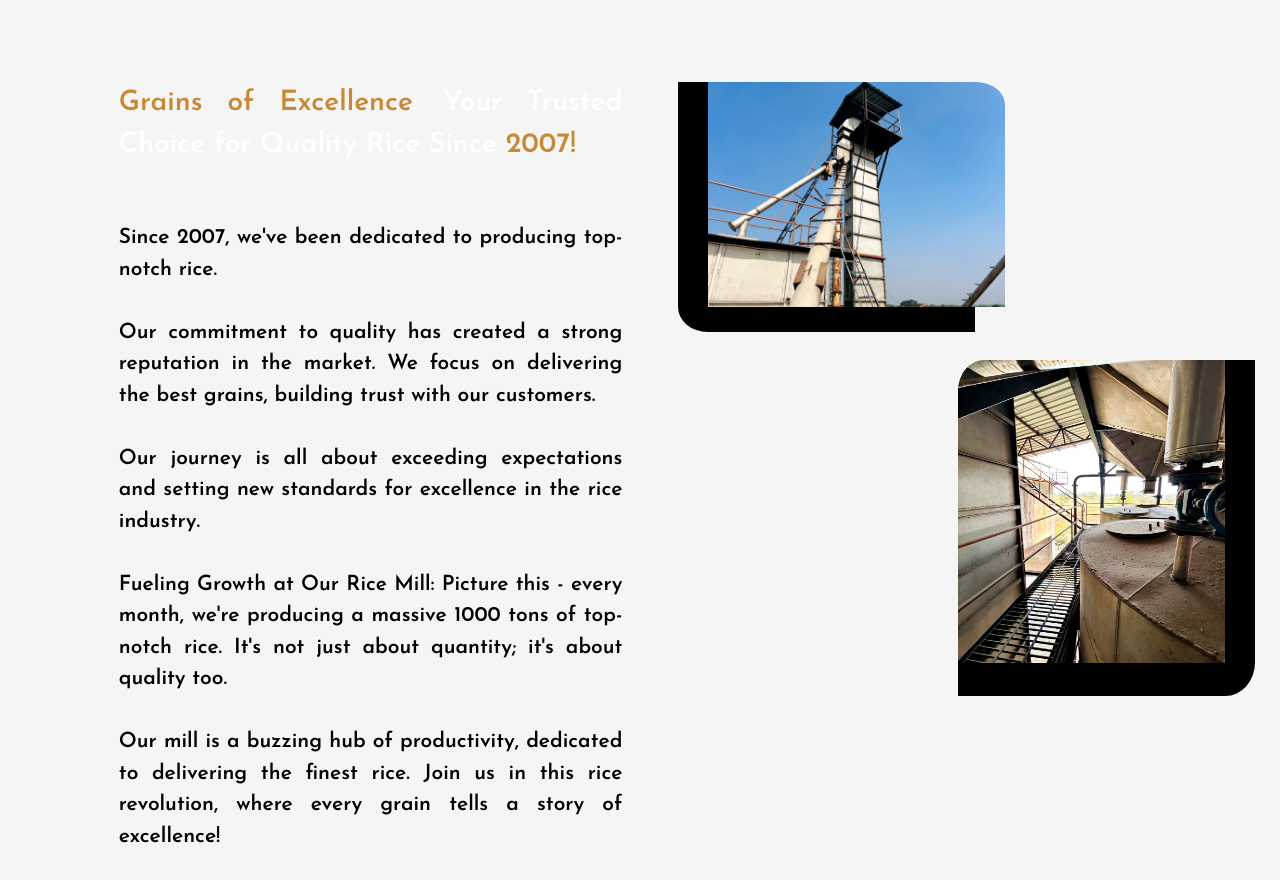
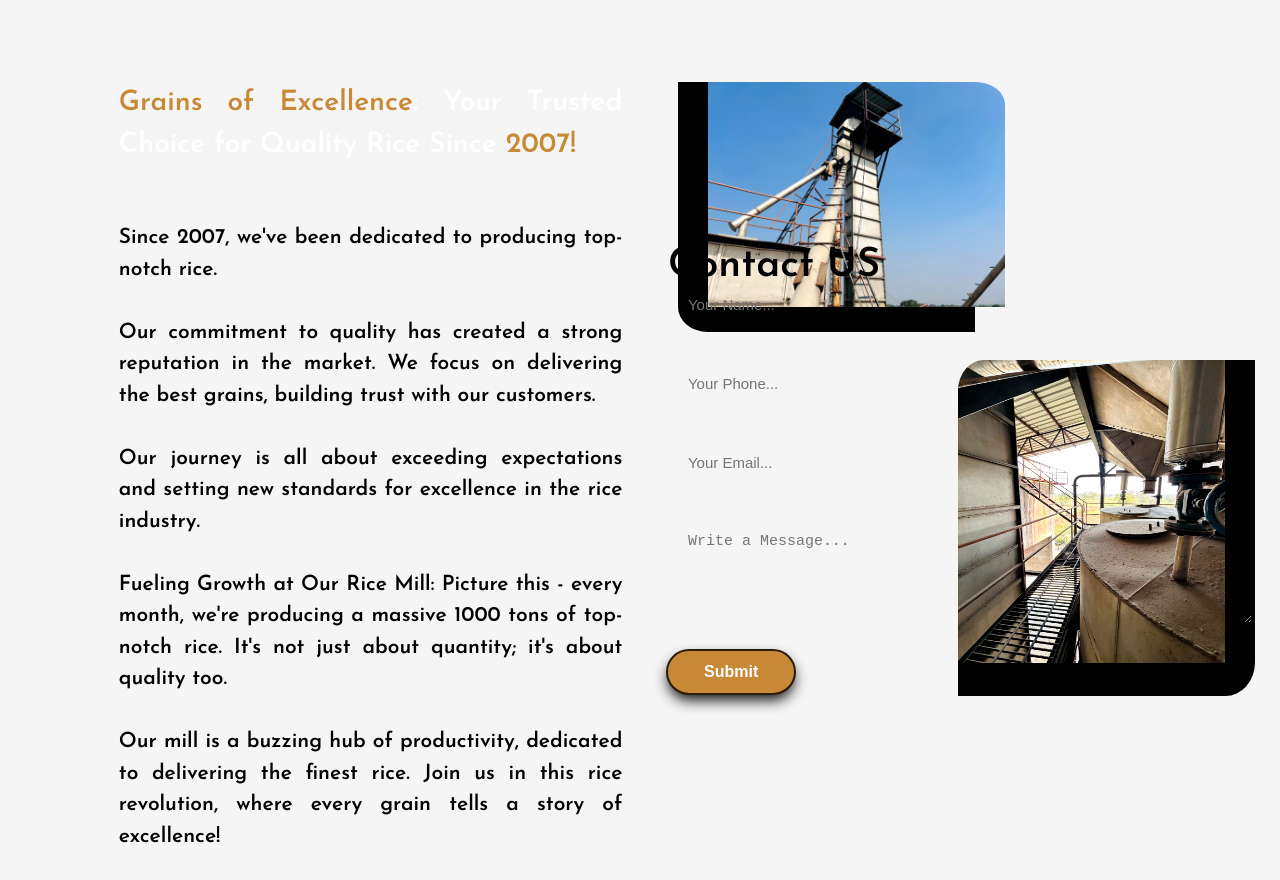
Before and after one commit to sujataprasad01/Rice-Mill-Website, a React (Create React App) app: page / in a window 1280 px wide. Shown: the part 2320-3200 px from the top of the page. Built offline with nearby package versions, Linux system fonts and the light colour scheme.

Commit message:
modified

```diff
--- a/src/App.js
+++ b/src/App.js
@@ -3,6 +3,7 @@ import Navbar from './components/Navbar/Navbar';
 import Home from './components/home/Home';
 import Footer from './components/footer/Footer';
 import About from './components/about/About';
+import Contact from './components/contact/Contact';
 // import { FontAwesomeIcon } from '@fortawesome/react-fontawesome';
 
 function App() {
@@ -12,6 +13,7 @@ function App() {
    <Navbar></Navbar>
    <Home></Home>
    <About></About>
+   <Contact></Contact>
    <Footer></Footer>
     </div>
     </>
--- a/src/components/contact/Contact.css
+++ b/src/components/contact/Contact.css
@@ -0,0 +1,97 @@
+/* Contact CSS */
+#contact{
+    padding:3rem 0;
+
+    .contact_wrapper{
+        display:flex;
+        justify-content:space-between;
+        margin-top:4rem;
+        flex-wrap: wrap;
+
+        @media (max-width:992px){
+            justify-content: center;
+        }
+        @media (max-width:767px){
+            flex-direction: column;
+        }
+
+        .contact_col{
+            width:calc(100% / 2 - 1rem);
+            padding:1rem;
+            box-sizing:border-box;
+
+            @media (max-width:992px){
+                width:50%
+            }
+            @media (max-width:767px){
+                width:100%;
+            }
+        }
+        .input_wrapper{
+            width:100%;
+            display: flex;
+
+            .form-control{
+                width:100%;
+                background-color:transparent;
+                border:.0714rem solid var(--white-color);
+                color:var(--white-color);
+                font-size:1.0714rem;
+                font-weight: 400;
+                padding:.7143rem 1.4286rem;
+                border-radius: .5714rem;
+                margin-bottom:3rem;
+            }
+
+            & textarea{
+                width:100%;
+                display:block;
+                background-color:transparent;
+                border:.0714rem solid var(--white-color);
+                color:var(--white-color);
+                font-size:1.0714rem;
+                font-weight: 400;
+                padding:.7143rem 1.4286rem;
+                border-radius: .5714rem;
+                min-height: 7.1429rem;
+            }
+
+            .form-control:hover,
+            & textarea:hover,
+            .form-control:focus,
+            & textarea:focus{
+                border-color:var(--primary-color);
+                color:var(--white-color);
+            }
+        }
+        .btn_wrapper{
+            margin-top:2rem;
+        }
+        .contact_image{
+            position:relative;
+
+            &:after{
+                overflow: hidden;
+                /* content:url('../../assets/about/layer_2.png'); */
+                z-index:1;
+                position:absolute;
+                top:-70px;
+                right:-20px;
+                max-width: 100%;
+            }
+
+            @media (max-width: 1024px){
+                &:after{
+                    right:0;
+                }
+            }
+
+            & img{
+                border-radius: 2.1429rem;
+                position:relative;
+                z-index:2;
+                max-width: 85%;
+            }
+        }
+    }
+}
--- a/src/components/contact/Contact.jsx
+++ b/src/components/contact/Contact.jsx
@@ -0,0 +1,43 @@
+import React from 'react';
+import './Contact.css';
+// import ContactImage from '../../assets/contact/contact.jpg';
+
+export default function Contact() {
+  return (
+    <>
+        <section id="contact">
+            <div className="container">
+                <div className="contact_wrapper">
+                    <div className="contact_col">
+                        <div className="contact_image">
+                            {/* <img src={ContactImage} alt="Contact"/> */}
+                        </div>
+                    </div>
+                    <div className="contact_col">
+                        <h2>Contact US</h2>
+                        <form>
+                            <div className="input_wrapper">
+                                <input type="text" className="form-control" placeholder="Your Name..." autocomplete="off"/>
+                            </div>
+                            <div className="input_wrapper">
+                                <input type="text" className="form-control" placeholder="Your Phone..." autocomplete="off"/>
+                            </div>
+                            <div className="input_wrapper">
+                                <input type="email" className="form-control" placeholder="Your Email..." autocomplete="off"/>
+                            </div>
+                            <div className="input_wrapper">
+                                <textarea placeholder="Write a Message..."></textarea>
+                            </div>
+                            <div className="btn_wrapper">
+                                <button type="submit" className="btn">
+                                    Submit
+                                </button>
+                            </div>
+                        </form>
+                    </div>
+                </div>
+            </div>
+        </section>
+    </>
+  )
+}
```
